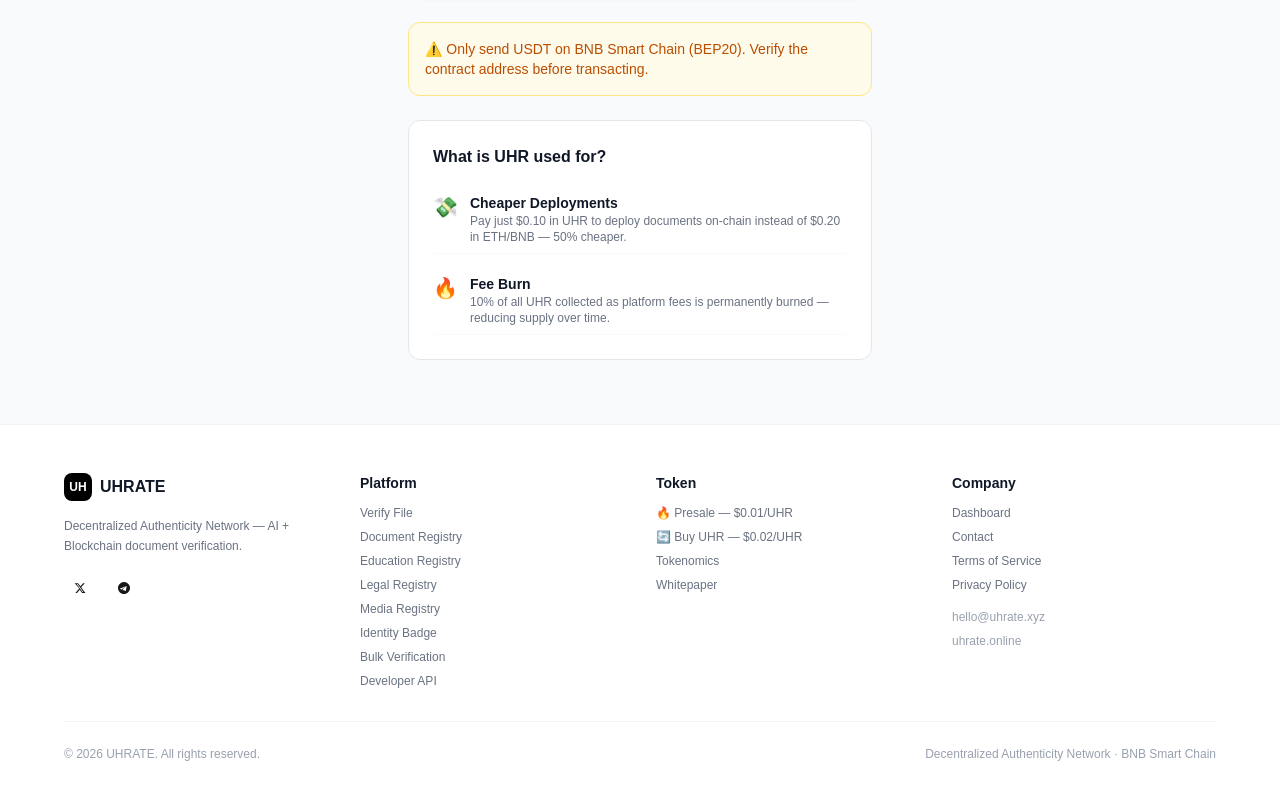
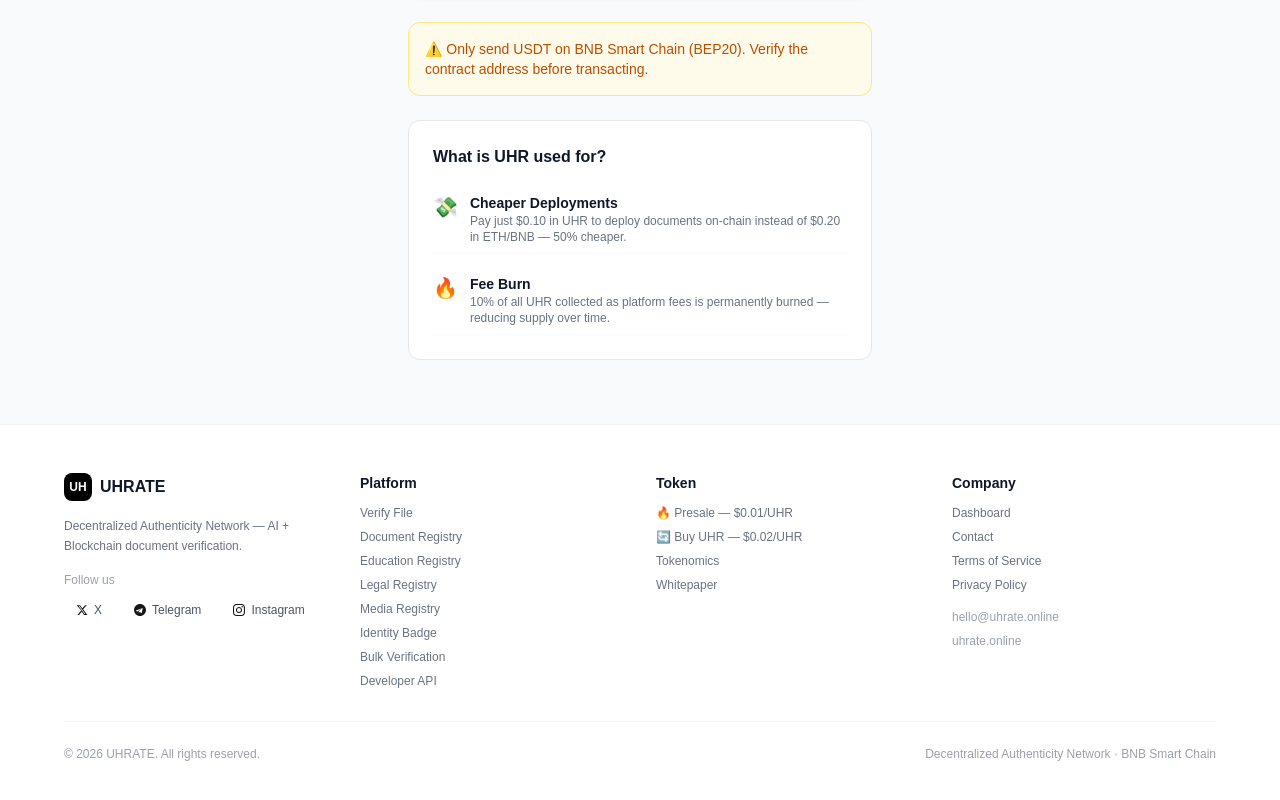
Before and after one commit to PisonAlpha/uhrate, a Next.js app: page /swap in a window 1280 px wide. Shown: the part 686-1486 px from the top of the page. Built offline with nearby package versions, Linux system fonts and the light colour scheme.

Commit message:
Fix presale UHR input visibility, add Instagram social handle, update domain to uhrate.online, make social icons visible with labels

```diff
--- a/app/components/Footer.tsx
+++ b/app/components/Footer.tsx
@@ -13,13 +13,22 @@
               <span className="font-bold text-gray-900">UHRATE</span>
             </div>
             <p className="text-xs text-gray-500 leading-relaxed mb-4">Decentralized Authenticity Network — AI + Blockchain document verification.</p>
-            <div className="flex gap-3">
-              <button onClick={() => window.open('https://x.com/uhrate_official', '_blank')} className="w-8 h-8 bg-gray-100 rounded-lg flex items-center justify-center hover:bg-gray-200 transition-colors bg-transparent border-0 cursor-pointer">
-                <svg width="12" height="12" viewBox="0 0 24 24" fill="currentColor"><path d="M18.244 2.25h3.308l-7.227 8.26 8.502 11.24H16.17l-4.714-6.231-5.401 6.231H2.748l7.73-8.835L1.254 2.25H8.08l4.713 6.231zm-1.161 17.52h1.833L7.084 4.126H5.117z"/></svg>
-              </button>
-              <button onClick={() => window.open('https://t.me/uhrateofficial', '_blank')} className="w-8 h-8 bg-gray-100 rounded-lg flex items-center justify-center hover:bg-gray-200 transition-colors bg-transparent border-0 cursor-pointer">
-                <svg width="12" height="12" viewBox="0 0 24 24" fill="currentColor"><path d="M12 0C5.373 0 0 5.373 0 12s5.373 12 12 12 12-5.373 12-12S18.627 0 12 0zm5.562 8.248-1.97 9.289c-.145.658-.537.818-1.084.508l-3-2.21-1.447 1.394c-.16.16-.295.295-.605.295l.213-3.053 5.56-5.023c.242-.213-.054-.333-.373-.12L7.088 14.86l-2.95-.924c-.643-.204-.657-.643.136-.953l11.57-4.461c.537-.194 1.006.131.718.726z"/></svg>
-              </button>
+            <div className="mt-3">
+              <p className="text-xs text-gray-400 mb-2">Follow us</p>
+              <div className="flex gap-2">
+                <button onClick={() => window.open('https://x.com/uhrate_official', '_blank')} className="flex items-center gap-1.5 px-3 py-1.5 bg-gray-100 rounded-lg hover:bg-gray-200 transition-colors bg-transparent border-0 cursor-pointer">
+                  <svg width="12" height="12" viewBox="0 0 24 24" fill="currentColor"><path d="M18.244 2.25h3.308l-7.227 8.26 8.502 11.24H16.17l-4.714-6.231-5.401 6.231H2.748l7.73-8.835L1.254 2.25H8.08l4.713 6.231zm-1.161 17.52h1.833L7.084 4.126H5.117z"/></svg>
+                  <span className="text-xs text-gray-600 font-medium">X</span>
+                </button>
+                <button onClick={() => window.open('https://t.me/uhrateofficial', '_blank')} className="flex items-center gap-1.5 px-3 py-1.5 bg-gray-100 rounded-lg hover:bg-gray-200 transition-colors bg-transparent border-0 cursor-pointer">
+                  <svg width="12" height="12" viewBox="0 0 24 24" fill="currentColor"><path d="M12 0C5.373 0 0 5.373 0 12s5.373 12 12 12 12-5.373 12-12S18.627 0 12 0zm5.562 8.248-1.97 9.289c-.145.658-.537.818-1.084.508l-3-2.21-1.447 1.394c-.16.16-.295.295-.605.295l.213-3.053 5.56-5.023c.242-.213-.054-.333-.373-.12L7.088 14.86l-2.95-.924c-.643-.204-.657-.643.136-.953l11.57-4.461c.537-.194 1.006.131.718.726z"/></svg>
+                  <span className="text-xs text-gray-600 font-medium">Telegram</span>
+                </button>
+                <button onClick={() => window.open('https://www.instagram.com/uhrate', '_blank')} className="flex items-center gap-1.5 px-3 py-1.5 bg-gray-100 rounded-lg hover:bg-gray-200 transition-colors bg-transparent border-0 cursor-pointer">
+                  <svg width="12" height="12" viewBox="0 0 24 24" fill="currentColor"><path d="M12 2.163c3.204 0 3.584.012 4.85.07 3.252.148 4.771 1.691 4.919 4.919.058 1.265.069 1.645.069 4.849 0 3.205-.012 3.584-.069 4.849-.149 3.225-1.664 4.771-4.919 4.919-1.266.058-1.644.07-4.85.07-3.204 0-3.584-.012-4.849-.07-3.26-.149-4.771-1.699-4.919-4.92-.058-1.265-.07-1.644-.07-4.849 0-3.204.013-3.583.07-4.849.149-3.227 1.664-4.771 4.919-4.919 1.266-.057 1.645-.069 4.849-.069zm0-2.163c-3.259 0-3.667.014-4.947.072-4.358.2-6.78 2.618-6.98 6.98-.059 1.281-.073 1.689-.073 4.948 0 3.259.014 3.668.072 4.948.2 4.358 2.618 6.78 6.98 6.98 1.281.058 1.689.072 4.948.072 3.259 0 3.668-.014 4.948-.072 4.354-.2 6.782-2.618 6.979-6.98.059-1.28.073-1.689.073-4.948 0-3.259-.014-3.667-.072-4.947-.196-4.354-2.617-6.78-6.979-6.98-1.281-.059-1.69-.073-4.949-.073zm0 5.838c-3.403 0-6.162 2.759-6.162 6.162s2.759 6.163 6.162 6.163 6.162-2.759 6.162-6.163c0-3.403-2.759-6.162-6.162-6.162zm0 10.162c-2.209 0-4-1.79-4-4 0-2.209 1.791-4 4-4s4 1.791 4 4c0 2.21-1.791 4-4 4zm6.406-11.845c-.796 0-1.441.645-1.441 1.44s.645 1.44 1.441 1.44c.795 0 1.439-.645 1.439-1.44s-.644-1.44-1.439-1.44z"/></svg>
+                  <span className="text-xs text-gray-600 font-medium">Instagram</span>
+                </button>
+              </div>
             </div>
           </div>
           <div>
@@ -69,7 +78,7 @@
                   {item.label}
                 </button>
               ))}
-              <p className="text-xs text-gray-400 pt-2">hello@uhrate.xyz</p>
+              <p className="text-xs text-gray-400 pt-2">hello@uhrate.online</p>
               <p className="text-xs text-gray-400">uhrate.online</p>
             </div>
           </div>
--- a/app/page.tsx
+++ b/app/page.tsx
@@ -483,14 +483,23 @@
                 <span className="font-bold text-gray-900">UHRATE</span>
               </div>
               <p className="text-xs text-gray-500 leading-relaxed">Decentralized Authenticity Network — AI + Blockchain document verification.</p>
-              <div className="flex gap-3 mt-4">
-                <button onClick={() => window.open('https://x.com/uhrate_official', '_blank')} className="w-8 h-8 bg-gray-100 rounded-lg flex items-center justify-center hover:bg-gray-200 transition-colors bg-transparent border-0 cursor-pointer">
-                  <svg width="14" height="14" viewBox="0 0 24 24" fill="currentColor"><path d="M18.244 2.25h3.308l-7.227 8.26 8.502 11.24H16.17l-4.714-6.231-5.401 6.231H2.748l7.73-8.835L1.254 2.25H8.08l4.713 6.231zm-1.161 17.52h1.833L7.084 4.126H5.117z"/></svg>
+            <div className="mt-3">
+              <p className="text-xs text-gray-400 mb-2">Follow us</p>
+              <div className="flex gap-2">
+                <button onClick={() => window.open('https://x.com/uhrate_official', '_blank')} className="flex items-center gap-1.5 px-3 py-1.5 bg-gray-100 rounded-lg hover:bg-gray-200 transition-colors bg-transparent border-0 cursor-pointer">
+                  <svg width="12" height="12" viewBox="0 0 24 24" fill="currentColor"><path d="M18.244 2.25h3.308l-7.227 8.26 8.502 11.24H16.17l-4.714-6.231-5.401 6.231H2.748l7.73-8.835L1.254 2.25H8.08l4.713 6.231zm-1.161 17.52h1.833L7.084 4.126H5.117z"/></svg>
+                  <span className="text-xs text-gray-600 font-medium">X</span>
                 </button>
-                <button onClick={() => window.open('https://t.me/uhrateofficial', '_blank')} className="w-8 h-8 bg-gray-100 rounded-lg flex items-center justify-center hover:bg-gray-200 transition-colors bg-transparent border-0 cursor-pointer">
-                  <svg width="14" height="14" viewBox="0 0 24 24" fill="currentColor"><path d="M12 0C5.373 0 0 5.373 0 12s5.373 12 12 12 12-5.373 12-12S18.627 0 12 0zm5.562 8.248-1.97 9.289c-.145.658-.537.818-1.084.508l-3-2.21-1.447 1.394c-.16.16-.295.295-.605.295l.213-3.053 5.56-5.023c.242-.213-.054-.333-.373-.12L7.088 14.86l-2.95-.924c-.643-.204-.657-.643.136-.953l11.57-4.461c.537-.194 1.006.131.718.726z"/></svg>
+                <button onClick={() => window.open('https://t.me/uhrateofficial', '_blank')} className="flex items-center gap-1.5 px-3 py-1.5 bg-gray-100 rounded-lg hover:bg-gray-200 transition-colors bg-transparent border-0 cursor-pointer">
+                  <svg width="12" height="12" viewBox="0 0 24 24" fill="currentColor"><path d="M12 0C5.373 0 0 5.373 0 12s5.373 12 12 12 12-5.373 12-12S18.627 0 12 0zm5.562 8.248-1.97 9.289c-.145.658-.537.818-1.084.508l-3-2.21-1.447 1.394c-.16.16-.295.295-.605.295l.213-3.053 5.56-5.023c.242-.213-.054-.333-.373-.12L7.088 14.86l-2.95-.924c-.643-.204-.657-.643.136-.953l11.57-4.461c.537-.194 1.006.131.718.726z"/></svg>
+                  <span className="text-xs text-gray-600 font-medium">Telegram</span>
+                </button>
+                <button onClick={() => window.open('https://www.instagram.com/uhrate', '_blank')} className="flex items-center gap-1.5 px-3 py-1.5 bg-gray-100 rounded-lg hover:bg-gray-200 transition-colors bg-transparent border-0 cursor-pointer">
+                  <svg width="12" height="12" viewBox="0 0 24 24" fill="currentColor"><path d="M12 2.163c3.204 0 3.584.012 4.85.07 3.252.148 4.771 1.691 4.919 4.919.058 1.265.069 1.645.069 4.849 0 3.205-.012 3.584-.069 4.849-.149 3.225-1.664 4.771-4.919 4.919-1.266.058-1.644.07-4.85.07-3.204 0-3.584-.012-4.849-.07-3.26-.149-4.771-1.699-4.919-4.92-.058-1.265-.07-1.644-.07-4.849 0-3.204.013-3.583.07-4.849.149-3.227 1.664-4.771 4.919-4.919 1.266-.057 1.645-.069 4.849-.069zm0-2.163c-3.259 0-3.667.014-4.947.072-4.358.2-6.78 2.618-6.98 6.98-.059 1.281-.073 1.689-.073 4.948 0 3.259.014 3.668.072 4.948.2 4.358 2.618 6.78 6.98 6.98 1.281.058 1.689.072 4.948.072 3.259 0 3.668-.014 4.948-.072 4.354-.2 6.782-2.618 6.979-6.98.059-1.28.073-1.689.073-4.948 0-3.259-.014-3.667-.072-4.947-.196-4.354-2.617-6.78-6.979-6.98-1.281-.059-1.69-.073-4.949-.073zm0 5.838c-3.403 0-6.162 2.759-6.162 6.162s2.759 6.163 6.162 6.163 6.162-2.759 6.162-6.163c0-3.403-2.759-6.162-6.162-6.162zm0 10.162c-2.209 0-4-1.79-4-4 0-2.209 1.791-4 4-4s4 1.791 4 4c0 2.21-1.791 4-4 4zm6.406-11.845c-.796 0-1.441.645-1.441 1.44s.645 1.44 1.441 1.44c.795 0 1.439-.645 1.439-1.44s-.644-1.44-1.439-1.44z"/></svg>
+                  <span className="text-xs text-gray-600 font-medium">Instagram</span>
                 </button>
               </div>
+            </div>
             </div>
             <div>
               <p className="font-semibold text-gray-900 text-sm mb-3">Platform</p>
@@ -539,7 +548,7 @@
                     {item.label}
                   </button>
                 ))}
-                <p className="text-xs text-gray-400 pt-2">hello@uhrate.xyz</p>
+                <p className="text-xs text-gray-400 pt-2">hello@uhrate.online</p>
                 <p className="text-xs text-gray-400">uhrate.online</p>
               </div>
             </div>
--- a/app/presale/page.tsx
+++ b/app/presale/page.tsx
@@ -234,7 +234,7 @@
                       value={uhrAmount}
                       readOnly
                       placeholder="0"
-                      className="w-full bg-white/10 border border-white/10 rounded-xl px-4 py-4 text-yellow-400 text-xl font-black focus:outline-none pr-16 placeholder-gray-600"
+                      className="w-full bg-white border border-gray-200 rounded-xl px-4 py-4 text-gray-900 text-xl font-black focus:outline-none pr-16 placeholder-gray-400"
                     />
                     <span className="absolute right-4 top-1/2 -translate-y-1/2 text-gray-400 font-semibold">UHR</span>
                   </div>
```
